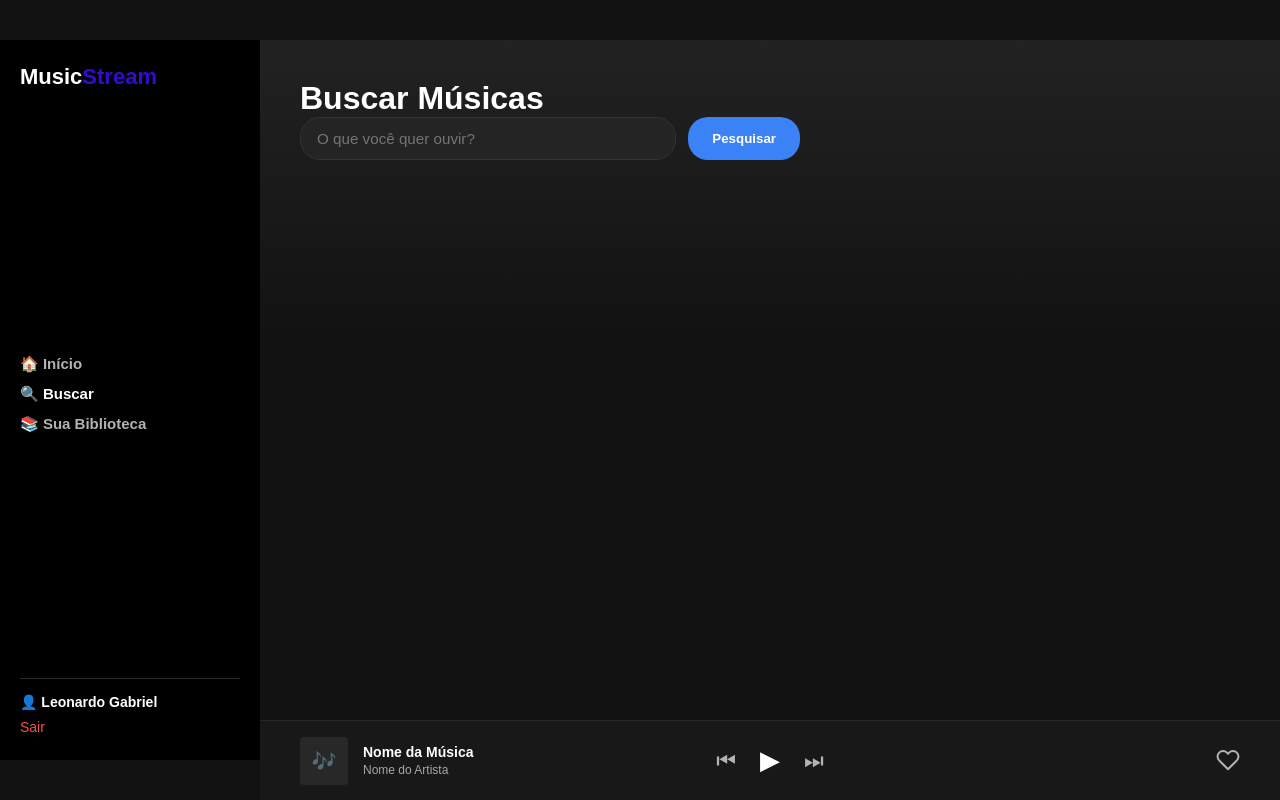
After one commit to Leonardo-gabsantos/MusicStream, a Flask app: page /buscar in a window 1280 px wide. The commit adds this page. Run offline with Flask 3, Linux system fonts and the light colour scheme; a user stored in the database is signed in.

Commit message:
feat: Integração com API Audius, implementação tela de busca por musicas e layout padronizado

```diff
--- a/app.py
+++ b/app.py
@@ -1,3 +1,4 @@
+import requests
 from flask import Flask, render_template, request, redirect, url_for, flash
 from flask_login import LoginManager, login_user, logout_user, login_required, current_user
 from werkzeug.security import generate_password_hash, check_password_hash
@@ -5,12 +6,12 @@ from models import db, Usuario
 
 app = Flask(__name__)
 
-# Configurações do App
-app.config['SECRET_KEY'] = 'chave_secreta_musicstream_123' # Obrigatorio para versoes de sessao
+# --- CONFIGURAÇÕES DO APP ---
+app.config['SECRET_KEY'] = 'chave_secreta_musicstream_123' # Obrigatório para sessões
 app.config['SQLALCHEMY_DATABASE_URI'] = 'sqlite:///musicstream.db'
 app.config['SQLALCHEMY_TRACK_MODIFICATIONS'] = False
 
-# Inicialização do Banco e LoginManager
+# --- INICIALIZAÇÃO DE EXTENSÕES ---
 db.init_app(app)
 
 login_manager = LoginManager()
@@ -22,11 +23,11 @@ login_manager.login_message = 'Por favor, faça login para acessar esta página.
 def load_user(user_id):
     return Usuario.query.get(int(user_id))
 
-# Criar a tabela no banco automaticamente
+# Criar a tabela no banco
 with app.app_context():
     db.create_all()
 
-# --- ROTAS ---
+# --- ROTAS DA APLICAÇÃO ---
 
 @app.route('/')
 def index():
@@ -40,7 +41,6 @@ def login():
 
         usuario = Usuario.query.filter_by(email=email).first()
 
-        # Valida se o usuário existe e se a senha descriptografada bate
         if usuario and check_password_hash(usuario.senha_hash, senha):
             login_user(usuario)
             return redirect(url_for('home'))
@@ -79,10 +79,28 @@ def confirmacao():
     return render_template("confirmacao.html")
 
 @app.route("/home")
-@login_required # Protege a rota para apenas usuarios logados
+@login_required
 def home():
-    # Passa o nome dinamico do usuario logado na sessao
     return render_template("home.html", usuario=current_user.nome)
+
+@app.route('/buscar', methods=['GET'])
+@login_required
+def buscar():
+    query = request.args.get('q', '')
+    resultados = []
+
+    if query:
+        try:
+            url = f"https://discoveryprovider.audius.co/v1/tracks/search?query={query}&app_name=MUSICSTREAM"
+            resposta = requests.get(url, timeout=5)
+
+            if resposta.status_code == 200:
+                dados = resposta.json()
+                resultados = dados.get('data', [])
+        except Exception as e:
+            print(f"Erro ao buscar na API da Audius: {e}")
+
+    return render_template('buscar.html', resultados=resultados, query=query, usuario=current_user.nome)
 
 @app.route("/logout")
 @login_required
--- a/static/css/style.css
+++ b/static/css/style.css
@@ -308,3 +308,129 @@ body{
 .btn-like:hover {
     color: #ffffff;
 }
+.search-form {
+    display: flex;
+    gap: 12px;
+    max-width: 500px;
+    margin-bottom: 20px;
+}
+
+.search-input {
+    flex: 1;
+    padding: 12px 16px;
+    border-radius: 20px;
+    border: 1px solid #333;
+    background-color: #242424;
+    color: #fff;
+    font-size: 0.95rem;
+    outline: none;
+}
+
+.search-input:focus {
+    border-color: #3b82f6;
+}
+
+.btn-search {
+    padding: 12px 24px;
+    border-radius: 20px;
+    border: none;
+    background-color: #3b82f6;
+    color: #fff;
+    font-weight: bold;
+    cursor: pointer;
+    transition: background 0.2s ease;
+}
+
+.btn-search:hover {
+    background-color: #2563eb;
+}
+
+.card-img-cover, .card-img-placeholder {
+    width: 100%;
+    height: 156px;
+    object-fit: cover;
+    border-radius: 6px;
+    margin-bottom: 10px;
+    background-color: #282828;
+    display: flex;
+    align-items: center;
+    justify-content: center;
+    font-size: 2rem;
+}
+
+.btn-play-stream {
+    margin-top: auto;
+    width: 100%;
+    padding: 8px 0;
+    border: none;
+    border-radius: 20px;
+    background-color: #3b82f6;
+    color: #fff;
+    font-weight: bold;
+    cursor: pointer;
+    transition: background 0.2s ease;
+}
+
+.btn-play-stream:hover {
+    background-color: #2563eb;
+}
+/* Garante que todos os cards da mesma linha tenham a mesma altura */
+.cards-grid {
+    display: grid;
+    grid-template-columns: repeat(auto-fill, minmax(180px, 1fr));
+    gap: 20px;
+    align-items: stretch;
+}
+
+/* Transforma o card em Flexbox vertical */
+.card.track-card {
+    display: flex;
+    flex-direction: column;
+    width: 180px; /* Largura fixa padronizada */
+    height: 280px; /* Altura fixa para todos os cards ficarem idênticos */
+    background-color: #181818;
+    padding: 12px;
+    border-radius: 8px;
+    box-sizing: border-box;
+}
+/* O margin-top: auto empurra o botão sempre para a base do card */
+.btn-play-stream {
+    margin-top: auto;
+    width: 100%;
+    padding: 10px;
+    border: none;
+    border-radius: 20px;
+    background-color: #3b82f6;
+    color: #fff;
+    font-weight: bold;
+    cursor: pointer;
+    transition: background 0.2s ease;
+}
+
+.btn-play-stream:hover {
+    background-color: #2563eb;
+}
+.track-info-container {
+    display: flex;
+    flex-direction: column;
+    margin-bottom: 8px;
+    overflow: hidden; /* Corta o que passar da largura */
+}
+.track-info-container h3 {
+    font-size: 0.9rem;
+    font-weight: bold;
+    margin: 0 0 4px 0;
+    color: #fff;
+    white-space: nowrap;       /* Impede de quebrar linha */
+    overflow: hidden;          /* Esconde o texto que sobra */
+    text-overflow: ellipsis;   /* Adiciona os (...) automaticamente */
+}
+
+.track-info-container p {
+    font-size: 0.8rem;
+    color: #b3b3b3;
+    margin: 0;
+    white-space: nowrap;       /* Impede de quebrar linha */
+    overflow: hidden;          /* Esconde o texto que sobra */
+    text-overflow: ellipsis;   /* Adiciona os (...) automaticamente */
+}
--- a/static/js/script.js
+++ b/static/js/script.js
@@ -0,0 +1,42 @@
+document.addEventListener('DOMContentLoaded', () => {
+    const audioPlayer = document.getElementById('audio-player');
+    const mainPlayBtn = document.getElementById('main-play-btn');
+    const playerTitle = document.getElementById('player-title');
+    const playerArtist = document.getElementById('player-artist');
+    const playButtons = document.querySelectorAll('.btn-play-stream');
+
+    // Função para tocar uma música selecionada
+    playButtons.forEach(button => {
+        button.addEventListener('click', () => {
+            const streamUrl = button.getAttribute('data-url');
+            const title = button.getAttribute('data-title');
+            const artist = button.getAttribute('data-artist');
+
+            if (streamUrl && audioPlayer) {
+                // 1. Atualiza a fonte do player invisível de áudio
+                audioPlayer.src = streamUrl;
+                audioPlayer.play();
+
+                // 2. Atualiza o player no rodapé com os dados da música
+                if (playerTitle) playerTitle.textContent = title;
+                if (playerArtist) playerArtist.textContent = artist;
+                if (mainPlayBtn) mainPlayBtn.textContent = '⏸';
+            }
+        });
+    });
+
+    // Controla o Play/Pause pelo botão do rodapé
+    if (mainPlayBtn && audioPlayer) {
+        mainPlayBtn.addEventListener('click', () => {
+            if (!audioPlayer.src) return; // Se nenhuma música foi carregada ainda
+
+            if (audioPlayer.paused) {
+                audioPlayer.play();
+                mainPlayBtn.textContent = '⏸';
+            } else {
+                audioPlayer.pause();
+                mainPlayBtn.textContent = '▶';
+            }
+        });
+    }
+});
--- /dev/null
+++ b/templates/buscar.html
@@ -0,0 +1,109 @@
+<!DOCTYPE html>
+<html lang="pt-br">
+<head>
+    <meta charset="UTF-8">
+    <meta name="viewport" content="width=device-width, initial-scale=1.0">
+    <title>MusicStream - Buscar</title>
+    <link rel="stylesheet" href="{{ url_for('static', filename='css/style.css') }}">
+</head>
+<body class="dashboard-body">
+
+    <div class="dashboard-container">
+        <!-- Sidebar Navigation -->
+        <aside class="sidebar">
+            <div class="logo">
+                <h2>Music<span class="logo-blue">Stream</span></h2>
+            </div>
+            <nav class="nav-menu">
+                <a href="{{ url_for('home') }}" class="nav-item">🏠 Início</a>
+                <a href="{{ url_for('buscar') }}" class="nav-item active">🔍 Buscar</a>
+                <a href="#" class="nav-item">📚 Sua Biblioteca</a>
+            </nav>
+            <div class="user-info">
+                <p>👤 <strong>{{ usuario }}</strong></p>
+                <a href="{{ url_for('logout') }}" class="btn-logout">Sair</a>
+            </div>
+        </aside>
+
+        <!-- Main Content -->
+        <main class="main-content">
+            <header class="header">
+                <h1>Buscar Músicas</h1>
+            </header>
+
+            <!-- Form de Pesquisa -->
+            <section class="section">
+                <form action="{{ url_for('buscar') }}" method="GET" class="search-form">
+                    <input type="text" name="q" value="{{ query }}" placeholder="O que você quer ouvir?" required class="search-input">
+                    <button type="submit" class="btn-search">Pesquisar</button>
+                </form>
+            </section>
+
+            <!-- Lista de Resultados -->
+            <section class="section">
+                {% if resultados %}
+                    <h2>Resultados para "{{ query }}"</h2>
+                    <div class="cards-grid">
+                        {% for musica in resultados %}
+                            <div class="card track-card">
+                                <!-- Capa da Música -->
+                                {% if musica.artwork and musica.artwork['150x150'] %}
+                                    <img src="{{ musica.artwork['150x150'] }}" alt="Capa" class="card-img-cover" onerror="this.onerror=null; this.replaceWith(Object.assign(document.createElement('div'), {className: 'card-img-placeholder', textContent: '🎵'}));">
+                                {% else %}
+                                    <div class="card-img-placeholder">🎵</div>
+                                {% endif %}
+
+                                <!-- Título e Artista com Reticências -->
+                                <div class="track-info-container">
+                                    <h3 title="{{ musica.title }}">{{ musica.title }}</h3>
+                                    <p title="{{ musica.user.name }}">{{ musica.user.name }}</p>
+                                </div>
+
+                                <!-- Botão Fixo -->
+                                <button class="btn-play-stream"
+                                        data-url="https://discoveryprovider.audius.co/v1/tracks/{{ musica.id }}/stream?app_name=MUSICSTREAM"
+                                        data-title="{{ musica.title }}"
+                                        data-artist="{{ musica.user.name }}">
+                                    ▶ Tocar
+                                </button>
+                            </div>
+                        {% endfor %}
+                    </div>
+                {% elif query %}
+                    <p>Nenhuma música encontrada para "{{ query }}".</p>
+                {% endif %}
+            </section>
+        </main>
+    </div>
+
+    <!-- Player Fixo no Rodapé -->
+    <footer class="player">
+        <div class="track-info">
+            <div class="track-thumb" id="player-thumb">🎶</div>
+            <div>
+                <h4 id="player-title">Nome da Música</h4>
+                <p id="player-artist">Nome do Artista</p>
+            </div>
+        </div>
+
+        <div class="player-controls">
+            <button class="btn-control btn-step">⏮</button>
+            <button class="btn-control btn-play" id="main-play-btn">▶</button>
+            <button class="btn-control btn-step">⏭</button>
+        </div>
+
+        <div class="player-actions">
+            <button class="btn-like" title="Curtir">
+                <svg xmlns="http://www.w3.org/2000/svg" width="24" height="24" viewBox="0 0 24 24" fill="none" stroke="currentColor" stroke-width="2" stroke-linecap="round" stroke-linejoin="round">
+                    <path d="M20.84 4.61a5.5 5.5 0 0 0-7.78 0L12 5.67l-1.06-1.06a5.5 5.5 0 0 0-7.78 7.78l1.06 1.06L12 21.23l7.78-7.78 1.06-1.06a5.5 5.5 0 0 0 0-7.78z"></path>
+                </svg>
+            </button>
+        </div>
+    </footer>
+
+    <!-- Elemento invisível que toca o áudio real -->
+    <audio id="audio-player"></audio>
+
+    <script src="{{ url_for('static', filename='js/script.js') }}"></script>
+</body>
+</html>
--- a/templates/home.html
+++ b/templates/home.html
@@ -16,7 +16,7 @@
             </div>
             <nav class="nav-menu">
                 <a href="#" class="active">🏠 Início</a>
-                <a href="#">🔍 Buscar</a>
+                <a href="{{ url_for('buscar') }}" class="nav-item">🔍 Buscar</a>
                 <a href="#">📚 Sua Biblioteca</a>
             </nav>
             <div class="user-info">
```
